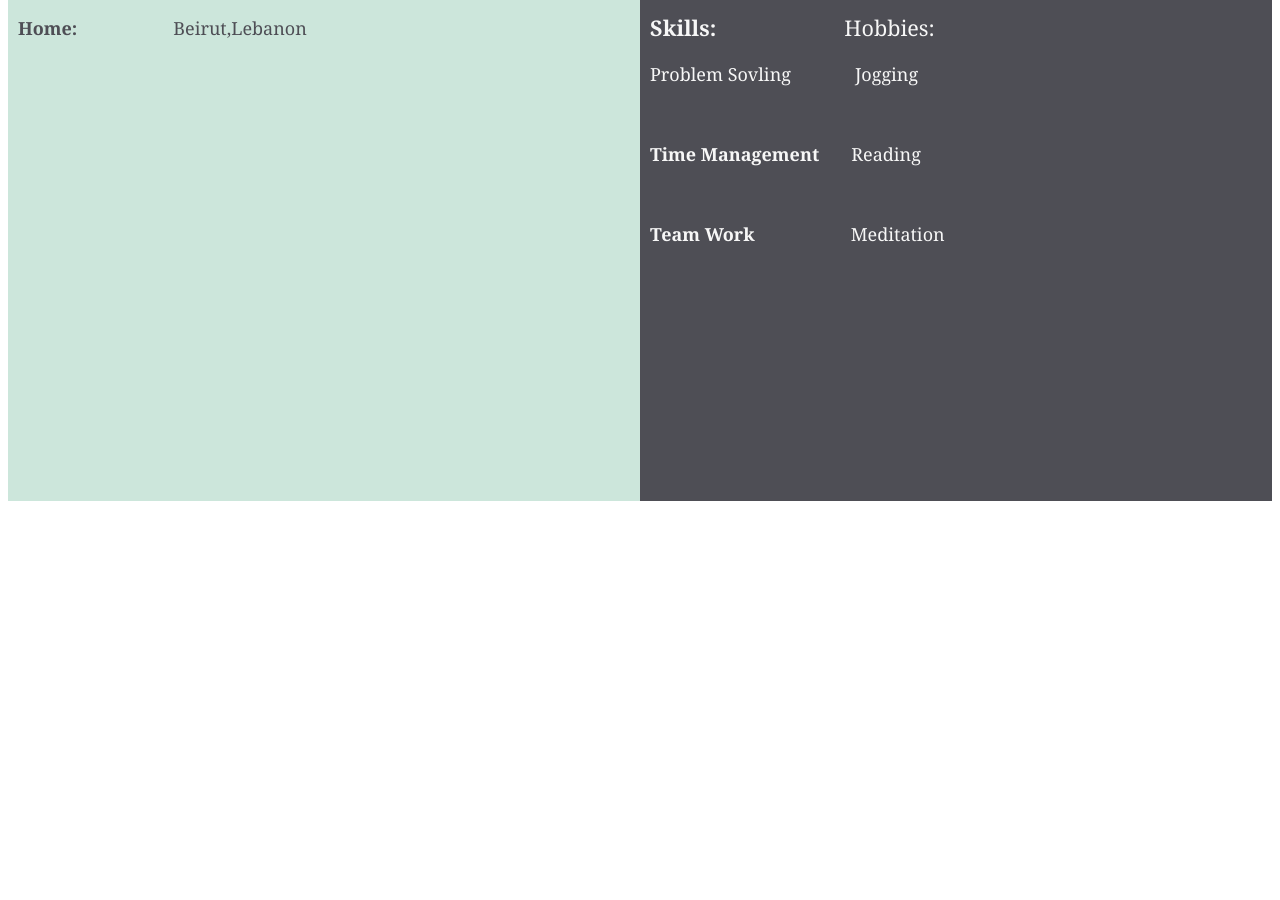
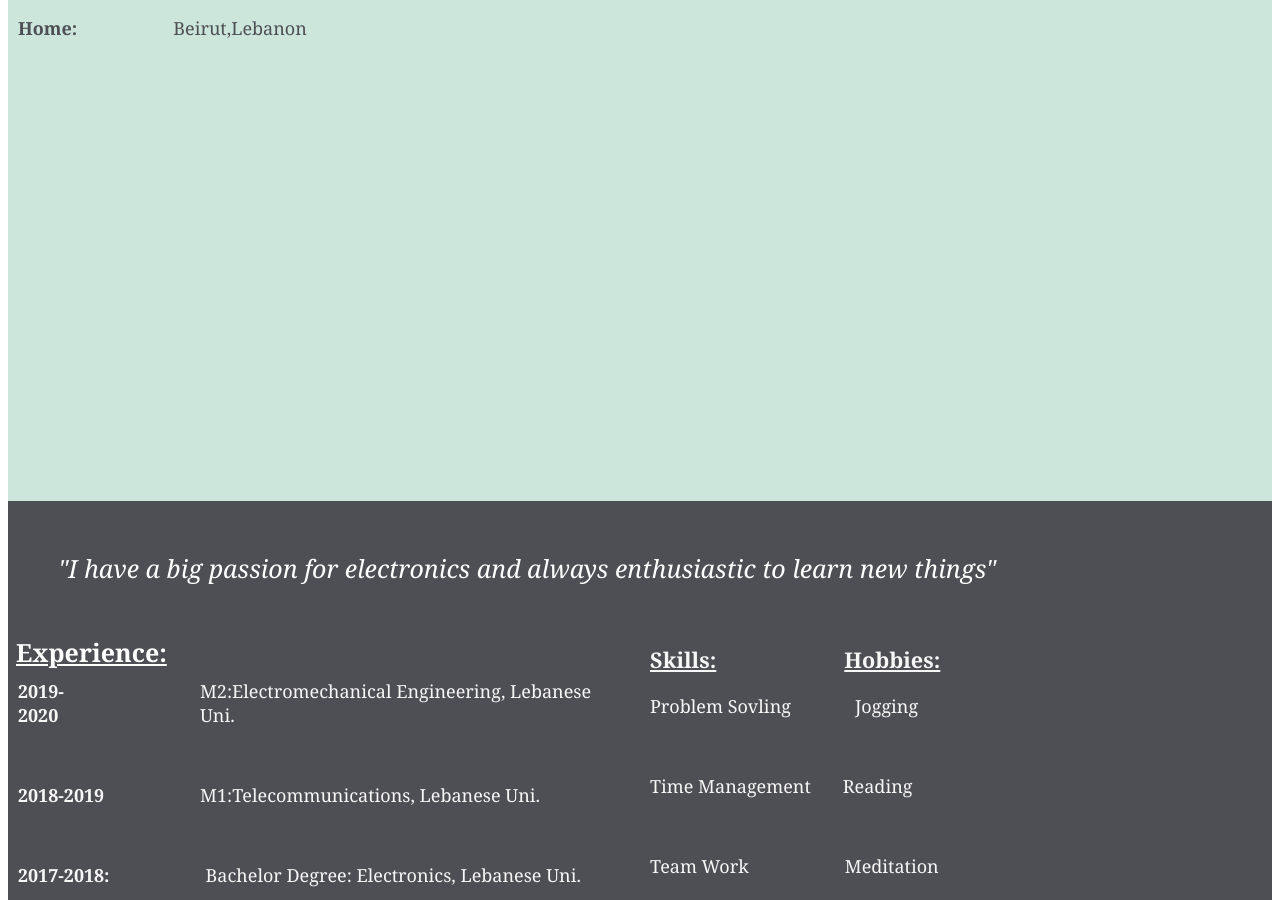
Before and after one commit to Abbass-Jradi/Responsive-CV, a plain HTML site: page responsive-cv.html in a window 1280 px wide. Shown: the part 507-1407 px from the top of the page. Before the commit the page ends 1016 px from the top, so only its background shows below. Drawn offline with Linux system fonts and the light colour scheme.

Commit message:
Realigning elements

```diff
--- a/responsive-cv.html
+++ b/responsive-cv.html
@@ -50,11 +50,12 @@
 
         <div class="container-2">
 
-            <div class="bio"><i>I have a big passion for electronics and always enthusiastic to learn new things</i>
+            <div class="bio"><i>"I have a big passion for electronics and always enthusiastic to learn new things"</i>
             </div>
+            <div class="frame5">
+                <div class="frame3">
+                    <div class="exp"><b><u>Experience:</u></b></div>
 
-            <div class="exp"><b>Experience:</b></div>
-            <div class="frame3">
 
                     <div class="row4">
                         <div class="year"><b>2019-2020</b></div>
@@ -78,10 +79,10 @@
 
                 <br /><br />
                 <br /><br />
-
+                <div class="frame4">
                     <div class="row7">
-                <div class="skill"><big><b>Skills:</big></b></div>
-                <div class="hobby"><big>Hobbies:</big></div>
+                        <div class="skill"><big><b><u>Skills:</u></big></b></div>
+                        <div class="hobby"><big><b><u>Hobbies:</u></b></big></div>
                     </div>
 
 
@@ -93,15 +94,17 @@
 
                     <br /><br />
                     <div class="row9">
-                <div class="skill"><b>Time Management</b></div>
+                        <div class="skill">Time Management</div>
                         <div class="hobby">Reading</div>
                     </div>
                     <br /><br />
                     <div class="row10">
-                <div class="skill"><b>Team Work</b></div>
+                        <div class="skill">Team Work</div>
                         <div class="hobby">Meditation</div>
                     </div>
 
+                </div>
+            </div>
 
 
 
--- a/styles/styles.css
+++ b/styles/styles.css
@@ -1,19 +1,26 @@
 .container{
     display:flex;
     flex-wrap:wrap;
-
+    flex-basis:700px;
+    align-items:center;
+    justify-content:center;
 }
 
 .container-1{
     background-color:#cce6db;
+    flex-grow: 1;
+    flex-shrink: 1;
     flex:50%;
-    width:700px;
+    width:auto;
+    min-width:700px;
     height:1000px;
 }
 
 .container-2{
     background-color:#4e4e55;
     flex:50%;
+    flex-grow:1;
+    flex-shrink:1;
     width:1000px;
     height:1000px;
 }
@@ -21,12 +28,15 @@
 .identify{
     display:flex;
     flex-direction: column;
+    flex-shrink:2;
     order:2;
 }
 .aliner{
     display:flex;
     gap:2rem;
     margin-top:50px;
+    flex-shrink:1;
+    min-width:0;
 
 }
 
@@ -154,7 +164,9 @@
 .frame0{
     display:flex;
     flex-direction: column;
+    flex-basis:700px;
     flex-shrink: 1;
+    flex-grow:1;
 }
 
 .bio{
@@ -170,15 +182,33 @@
     font-family:Cambria, Cochin, Georgia, Times, 'Times New Roman', serif;
     margin-left:8px;
 }
+.frame5{
+     display:flex;
+     flex-direction: column;
 
+}
+
+.frame3{
+    flex:50%
+}
+
+.frame4{
+    flex:50%;
+}
 @media (max-width: 800px) {
     .container-1, .container-2 {
       flex: 100%;
     }
   }
 
-@media (max-width: 1000px) {
+@media (max-width: 800px) {
   .frame0 {
     flex-direction: row;
   }
 }
+
+@media (max-height: 800px) {
+    .frame5{
+        flex-direction: row;
+    }
+  }
```
Lines whose indentation alone changed are shown as unchanged.
